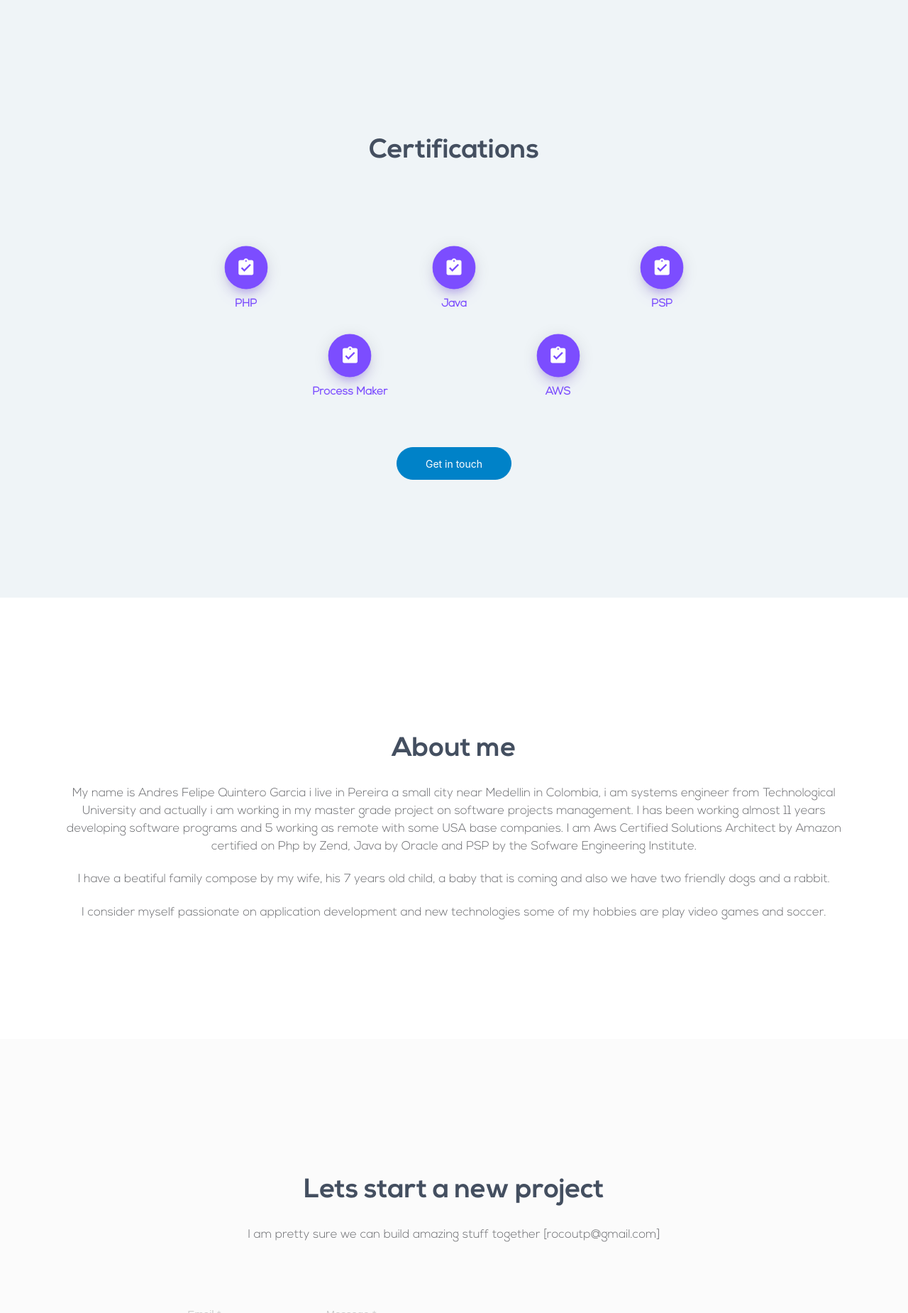
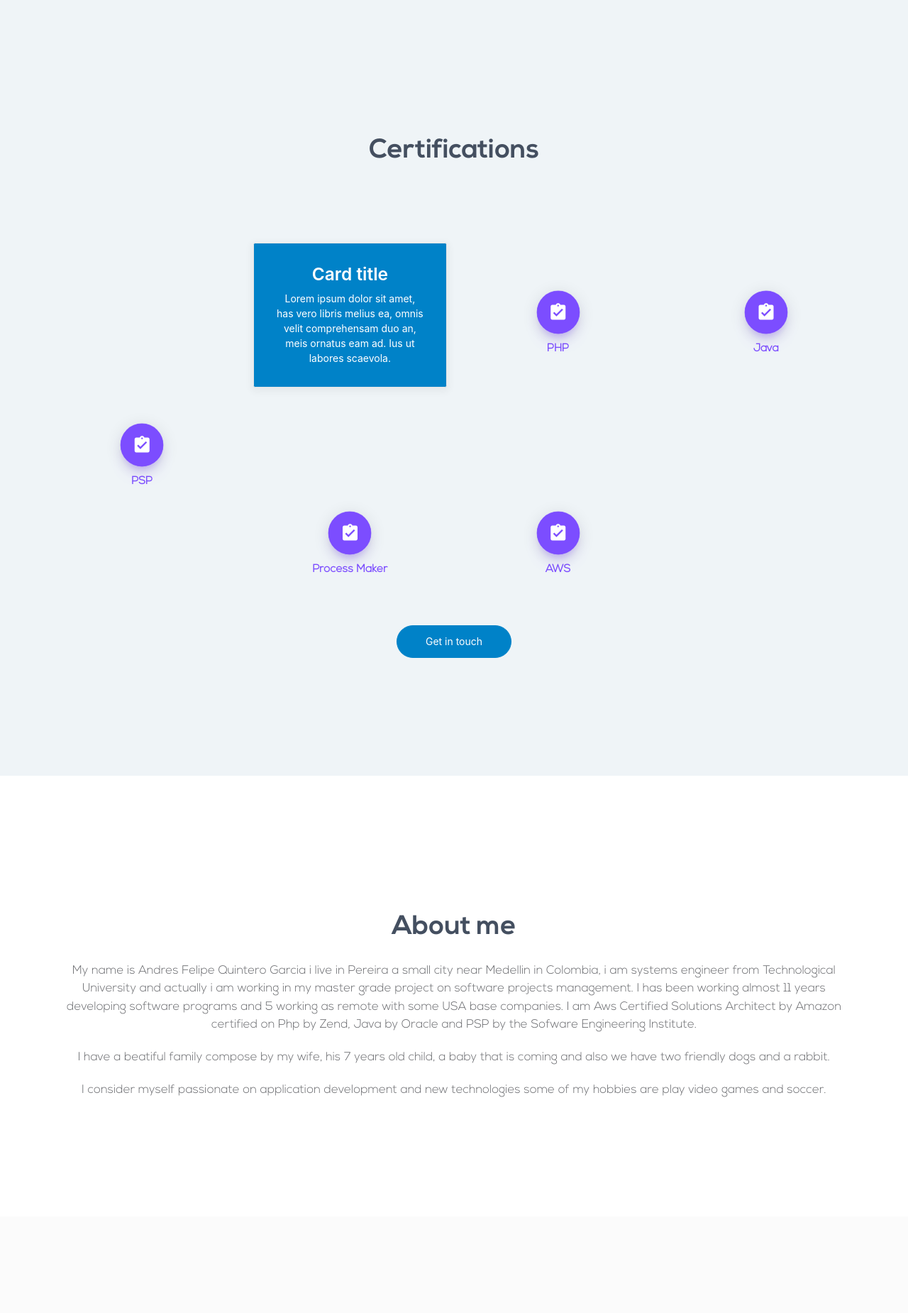
Before and after one commit to afquinterog/psite, a PHP site: page / in a window 1280 px wide. Shown: the part 4650-6500 px from the top of the page at 71% size. Run offline with PHP 8.4, Linux system fonts and the light colour scheme; some libraries are stand-ins or nearby versions.

Commit message:
update info

```diff
--- a/index.php
+++ b/index.php
@@ -959,6 +959,16 @@
                     <div class="columns is-vcentered is-multiline has-text-centered">
                         <div class="column is-hidden-mobile"></div>
 
+                        <div class="column is-3">
+                            <div class="flex-card light-bordered primary-card light-raised">
+                                <div class="card-body">
+                                    <div class="content">
+                                        <h2 class="no-margin title-bold">Card title</h2>
+                                        <p class="pt-10">Lorem ipsum dolor sit amet, has vero libris melius ea, omnis velit comprehensam duo an, meis ornatus eam ad. Ius ut labores scaevola.</p>
+                                    </div>
+                                </div>
+                            </div>
+                        </div>
                         <!-- Icon box -->
                         <div class="column is-3">
                             <div class="square-icon-box rounded secondary">
```
